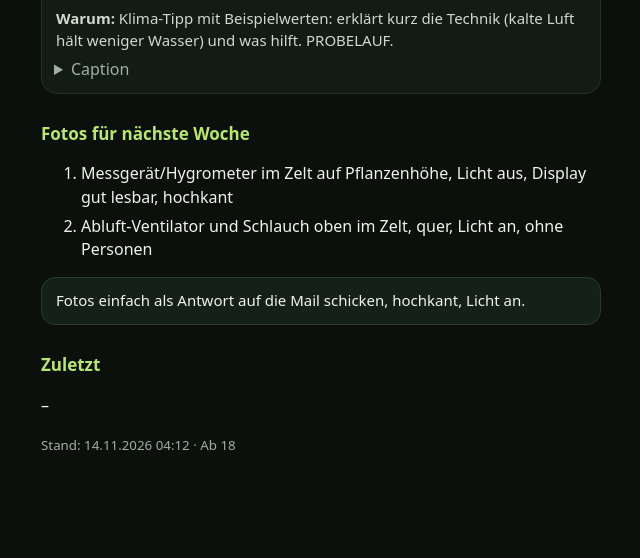
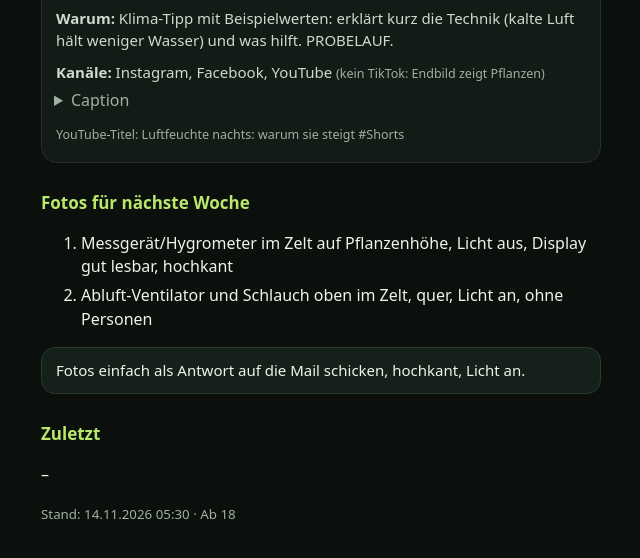
Before and after one commit to ThePhantom410/budbook-reels, a plain HTML site: page freigabe/index.html in a window 1280 px wide. Shown: the part 913-1471 px from the top of the page, without its empty margins (319-959 px from the left). Before the commit the page ends 1401 px from the top, so only its background shows below. Drawn offline with Linux system fonts and the light colour scheme.

Commit message:
Freigabe-Seite: Kanaele

```diff
--- a/freigabe/index.html
+++ b/freigabe/index.html
@@ -22,6 +22,7 @@ summary{cursor:pointer;color:#9fb0a5} small{color:#9fb0a5} li{margin:6px 0}
   <small>REEL · Mo 23.11. 10:00 · <span style="color:#f0c75e">wartet</span></small></div></div>
   <video src="../entwurf/r-luftfeuchte-nachts.mp4" poster="../entwurf/r-luftfeuchte-nachts-cover.jpg" controls playsinline preload="metadata"></video>
   <p class="warum"><b>Warum:</b> Klima-Tipp mit Beispielwerten: erklärt kurz die Technik (kalte Luft hält weniger Wasser) und was hilft. PROBELAUF.</p>
+  <p class="warum"><b>Kanäle:</b> Instagram, Facebook, YouTube <small>(kein TikTok: Endbild zeigt Pflanzen)</small></p>
   <details><summary>Caption</summary><pre>Wie hoch ist die Luftfeuchte in deinem Zelt nachts? Schreib es in die Kommentare.
 
 Luftfeuchte nachts: Kaum geht das Licht aus, steigt sie. Der Grund: Die Luft kühlt ab, und kalte Luft kann weniger Wasser halten. Im Beispiel springt der Wert von 60 auf 70 Prozent. Zu feuchte Luft nachts begünstigt Schimmel.
@@ -31,8 +32,10 @@ Was hilft: Abluft nachts durchlaufen lassen oder per Hygrostat steuern. Den Sens
 Alle Werte im Video sind Beispielwerte. Ab 18.
 
 #growzelt #luftfeuchtigkeit #growtech #growtagebuch #budbook</pre></details>
+
+  <p class="warum"><small>YouTube-Titel: Luftfeuchte nachts: warum sie steigt #Shorts</small></p>
 </article>
 <h2>Fotos für nächste Woche</h2><ol><li>Messgerät/Hygrometer im Zelt auf Pflanzenhöhe, Licht aus, Display gut lesbar, hochkant</li><li>Abluft-Ventilator und Schlauch oben im Zelt, quer, Licht an, ohne Personen</li></ol><p class="hinweis">Fotos einfach als Antwort auf die Mail schicken, hochkant, Licht an.</p>
 <div class="alt"><h2>Zuletzt</h2><p>–</p></div>
-<p><small>Stand: 14.11.2026 04:12 · Ab 18</small></p>
+<p><small>Stand: 14.11.2026 05:30 · Ab 18</small></p>
 </main></body></html>
```
